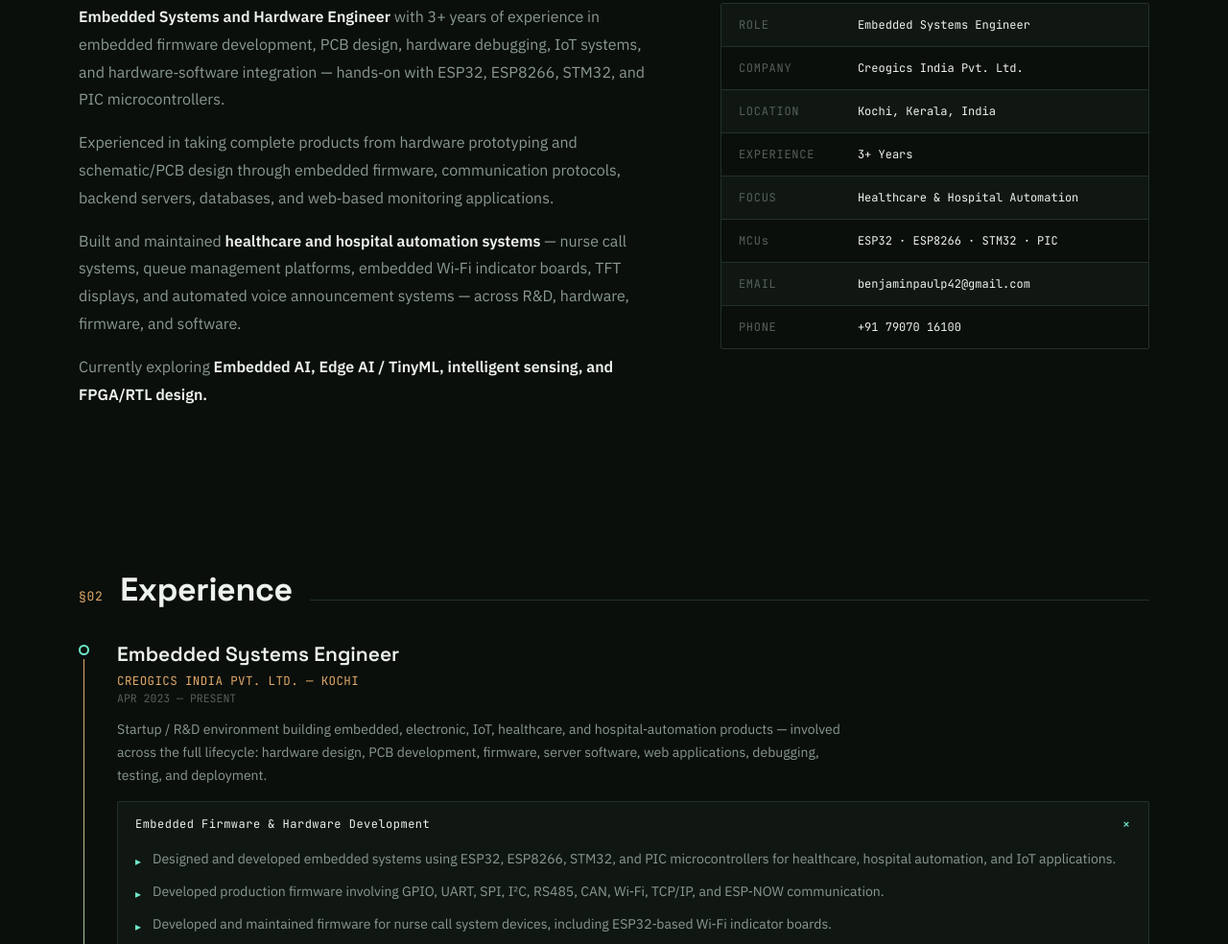
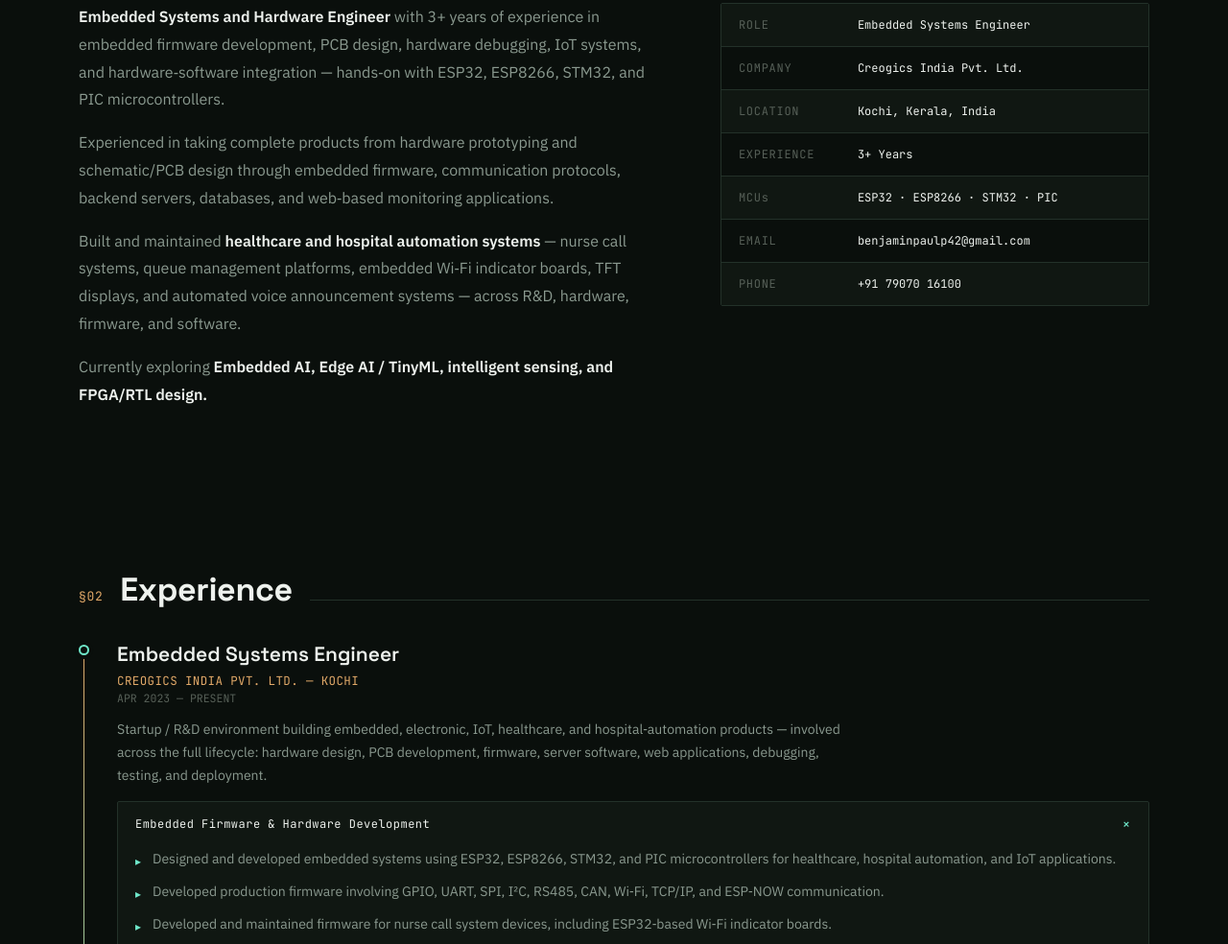
Before and after one commit to impo-ben/Portfolio, a plain HTML site: page index.html in a window 1280 px wide. Shown: the part 948-1932 px from the top of the page at 96% size. Drawn offline with nearby package versions, Linux system fonts and the light colour scheme; animation ran at ten frames a second.

Commit message:
removed a element

```diff
--- a/index.html
+++ b/index.html
@@ -426,7 +426,7 @@
           <div class="spec-row"><span>COMPANY</span><span>Creogics India Pvt. Ltd.</span></div>
           <div class="spec-row"><span>LOCATION</span><span>Kochi, Kerala, India</span></div>
           <div class="spec-row"><span>EXPERIENCE</span><span>3+ Years</span></div>
-          <div class="spec-row"><span>FOCUS</span><span>Healthcare &amp; Hospital Automation</span></div>
+          <!--<div class="spec-row"><span>FOCUS</span><span>Healthcare &amp; Hospital Automation</span></div>-->
           <div class="spec-row"><span>MCUs</span><span>ESP32 · ESP8266 · STM32 · PIC</span></div>
           <div class="spec-row"><span>EMAIL</span><span>benjaminpaulp42@gmail.com</span></div>
           <div class="spec-row"><span>PHONE</span><span>+91 79070 16100</span></div>
```
